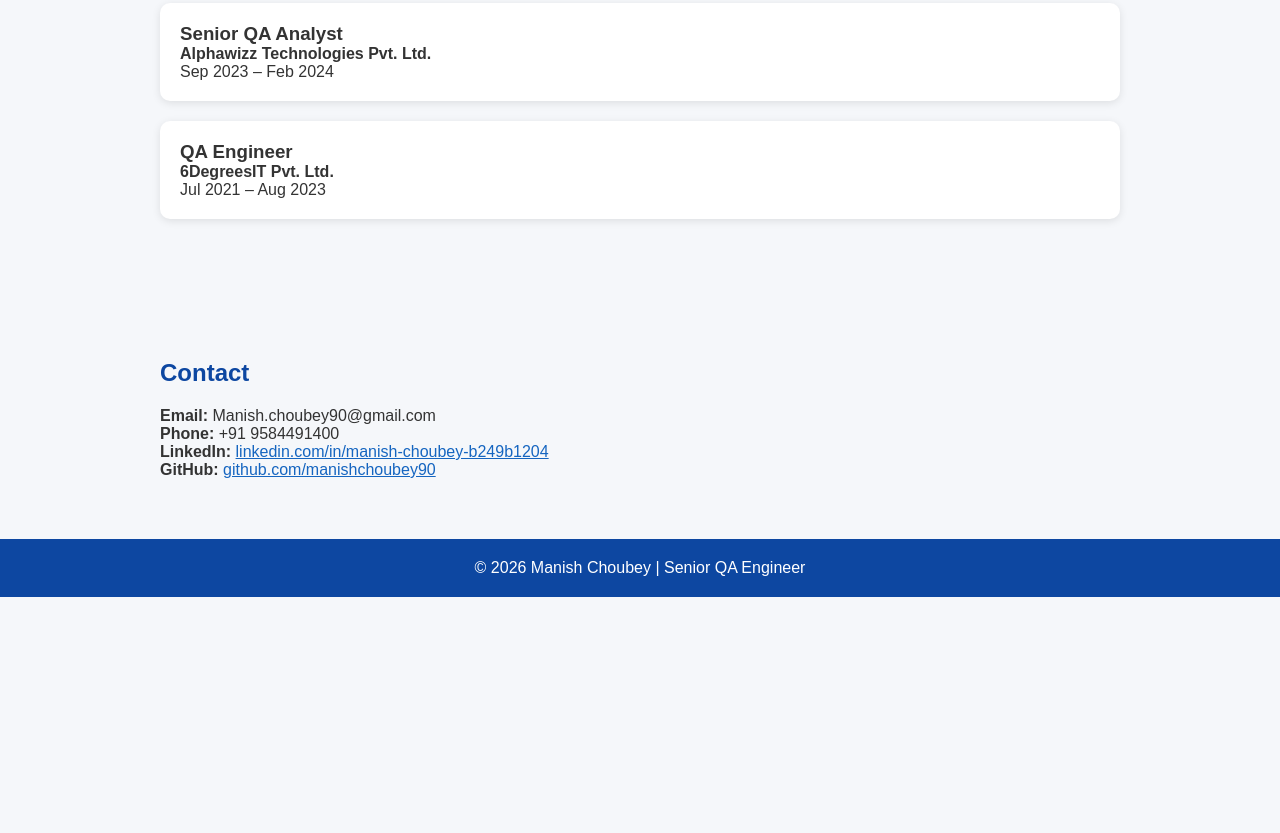
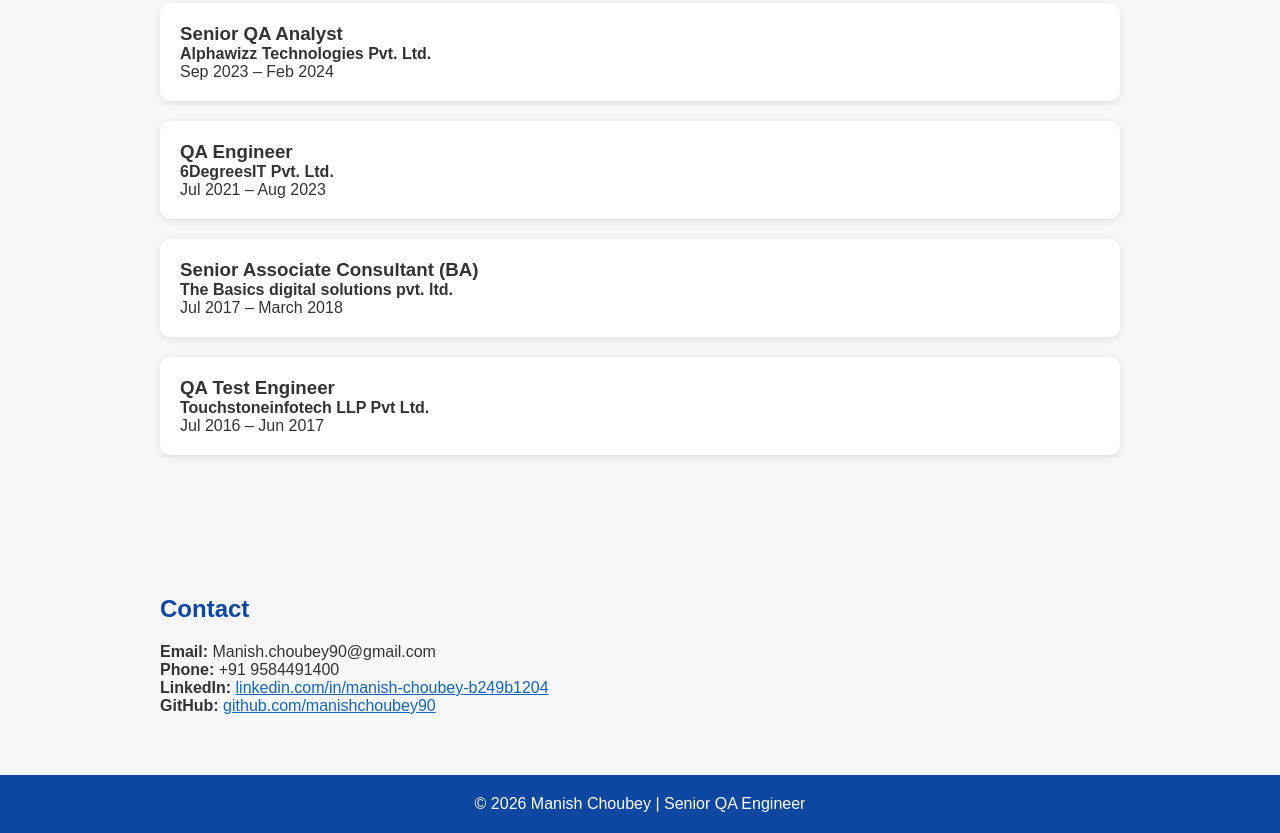
Before and after one commit to manishchoubey90/Profile, a plain HTML site: page index.html in a window 1280 px wide. Shown: the part 1029-1862 px from the top of the page. Before the commit the page ends 1626 px from the top, so only its background shows below. Drawn offline with Linux system fonts and the light colour scheme.

Commit message:
Add work experience entries to index.html

```diff
--- a/index.html
+++ b/index.html
@@ -175,6 +175,17 @@ JIRA, SQL, Git, Agile, Regression Testing, and STLC.
 <p>Jul 2021 – Aug 2023</p>
 </div>
 
+<div class="card">
+<h3>Senior Associate Consultant (BA)</h3>
+<p><strong>The Basics digital solutions pvt. ltd.</strong></p>
+<p>Jul 2017 – March 2018</p>
+</div>
+
+<div class="card">
+<h3>QA Test Engineer </h3>
+<p><strong>Touchstoneinfotech LLP Pvt Ltd.</strong></p>
+<p>Jul 2016 – Jun 2017</p>
+</div>
 </section>
 
 <section>
```
